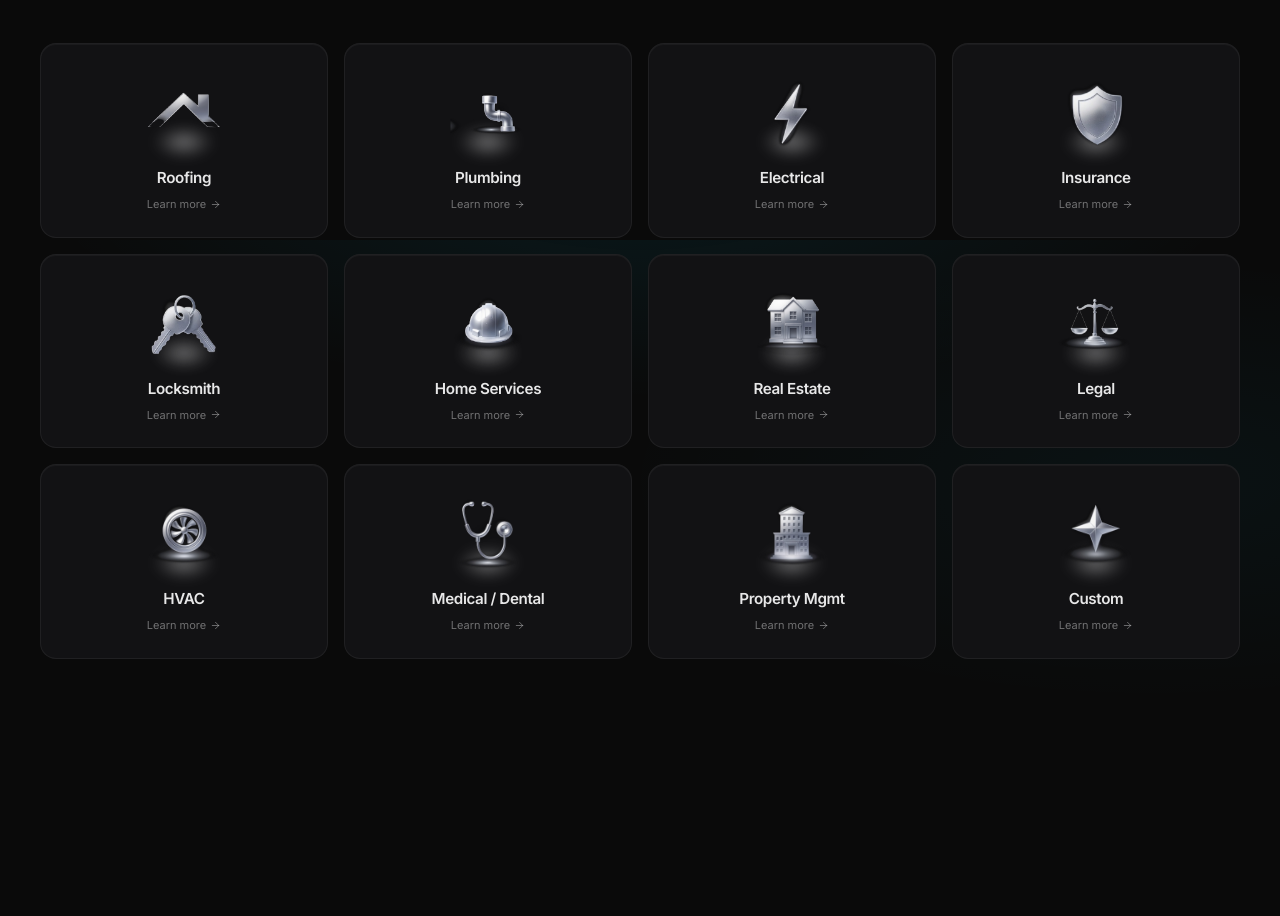
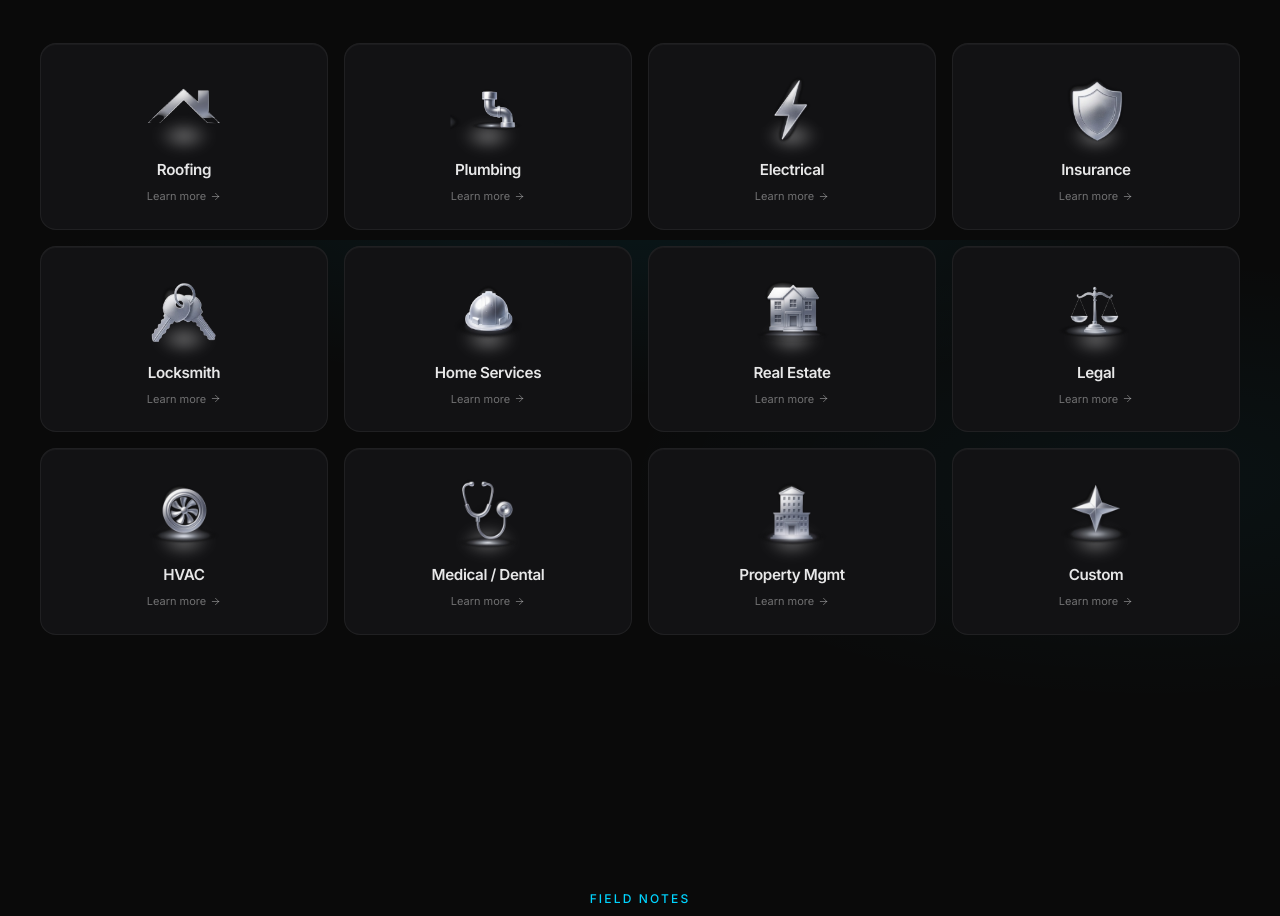
Before and after one commit to MattymBaylor/gms-website-3.0-perplexity, a Next.js app: page / in a window 1280 px wide. Shown: the part 2160-3076 px from the top of the page. Built offline with nearby package versions, Linux system fonts and the light colour scheme.

Commit message:
Industries: +10% icons only, keep card/button size

```diff
--- a/components/sections/Industries.tsx
+++ b/components/sections/Industries.tsx
@@ -79,10 +79,10 @@
                   aria-hidden="true"
                 />
 
-                <span className="relative z-10 flex h-[5.25rem] w-full items-center justify-center sm:h-[5.75rem]">
+                <span className="relative z-10 flex h-[4.75rem] w-full items-center justify-center sm:h-[5.25rem]">
                   {/* White under-light */}
                   <span
-                    className="pointer-events-none absolute bottom-0 left-1/2 h-9 w-16 -translate-x-1/2 rounded-[100%] opacity-80 blur-[6px] transition-opacity duration-300 group-hover:opacity-0"
+                    className="pointer-events-none absolute bottom-0 left-1/2 h-8 w-14 -translate-x-1/2 rounded-[100%] opacity-80 blur-[6px] transition-opacity duration-300 group-hover:opacity-0"
                     style={{
                       background:
                         'radial-gradient(ellipse at center, rgba(255,255,255,0.48) 0%, rgba(255,255,255,0.1) 50%, transparent 72%)',
@@ -91,13 +91,14 @@
                   />
                   {/* Green under-light */}
                   <span
-                    className="pointer-events-none absolute bottom-0 left-1/2 h-9 w-16 -translate-x-1/2 rounded-[100%] opacity-0 blur-[6px] transition-opacity duration-300 group-hover:opacity-100"
+                    className="pointer-events-none absolute bottom-0 left-1/2 h-8 w-14 -translate-x-1/2 rounded-[100%] opacity-0 blur-[6px] transition-opacity duration-300 group-hover:opacity-100"
                     style={{
                       background: `radial-gradient(ellipse at center, rgba(${HOVER_GREEN},0.55) 0%, rgba(${HOVER_GREEN},0.16) 50%, transparent 72%)`,
                     }}
                     aria-hidden="true"
                   />
 
+                  {/* Icons only +10% — card/button footprint unchanged */}
                   <Image
                     src={`/industries/icons/${i.icon}.png`}
                     alt=""
```
